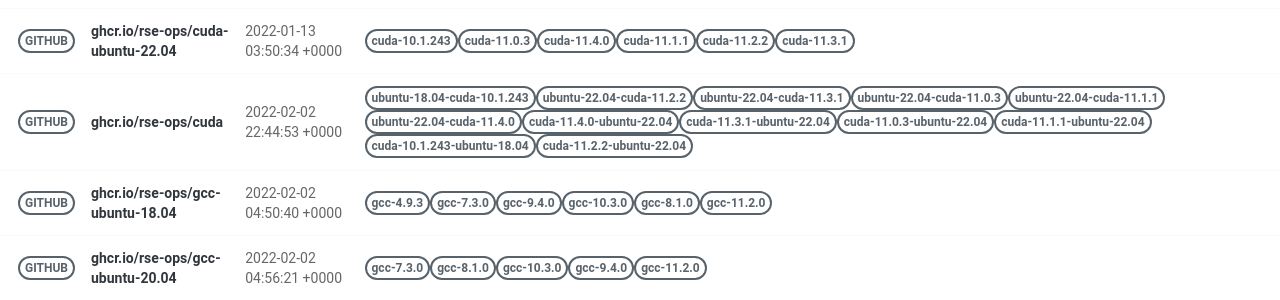
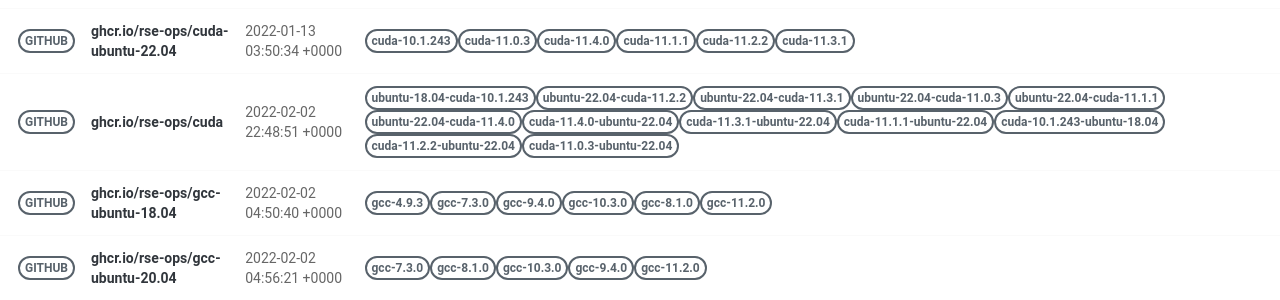
Before and after one commit to rse-ops/docker-images, a Jekyll site: the page built from pages/index.md, in a window 1280 px wide. Shown: the part 421-721 px from the top of the page. Built offline with Jekyll 4.4.1, drawn with Linux system fonts in a browser that asks for light colours; nearby versions of some CDN libraries.

Commit message:
Automated push to update library 2022-02-02

```diff
--- a/_library/ghcr.io-rse-ops-cuda.md
+++ b/_library/ghcr.io-rse-ops-cuda.md
@@ -1,7 +1,7 @@
 ---
 layout: container
 name: ghcr.io/rse-ops/cuda
-updated_at: 2022-02-02 22:44:53.013470
+updated_at: 2022-02-02 22:48:51.079132
 
 
 container_url: https://github.com/orgs/rse-ops/packages/container/package/cuda
```
Also changed, not shown: other parts of _library/ghcr.io-rse-ops-cuda.md (+3 -3 lines).
